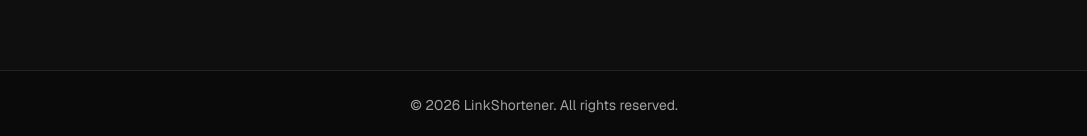
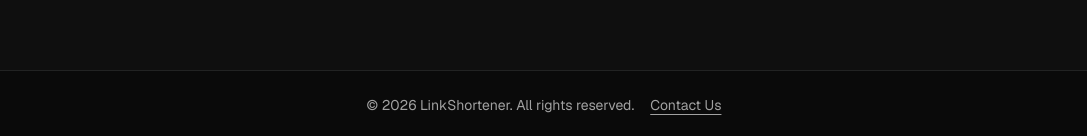
Before and after one commit to joseluishb/linkshortenerprj, a Next.js app: page / in a window 1280 px wide. Shown: the part 974-1110 px from the top of the page, without its empty margins (96-1183 px from the left). Built offline with nearby package versions, Linux system fonts and the light colour scheme; no server answers.

Commit message:
feat: add "Contact Us" link to footer and improve layout

```diff
--- a/app/page.tsx
+++ b/app/page.tsx
@@ -104,7 +104,17 @@ export default async function Home() {
 
       {/* Footer */}
       <footer className="border-t py-6 px-4 text-center text-sm text-muted-foreground">
-        &copy; {new Date().getFullYear()} LinkShortener. All rights reserved.
+        <div className="flex flex-col sm:flex-row items-center justify-center gap-4">
+          <span>&copy; {new Date().getFullYear()} LinkShortener. All rights reserved.</span>
+          <a
+            href="https://hube.pe/contactus"
+            target="_blank"
+            rel="noopener noreferrer"
+            className="hover:text-foreground underline underline-offset-4 transition-colors"
+          >
+            Contact Us
+          </a>
+        </div>
       </footer>
     </div>
   );
```
